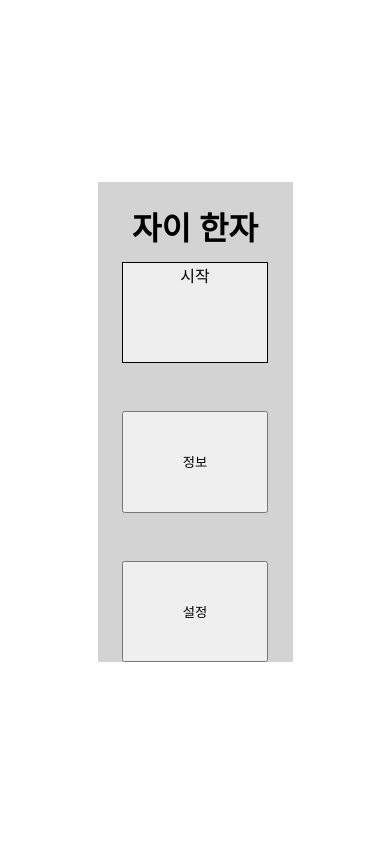
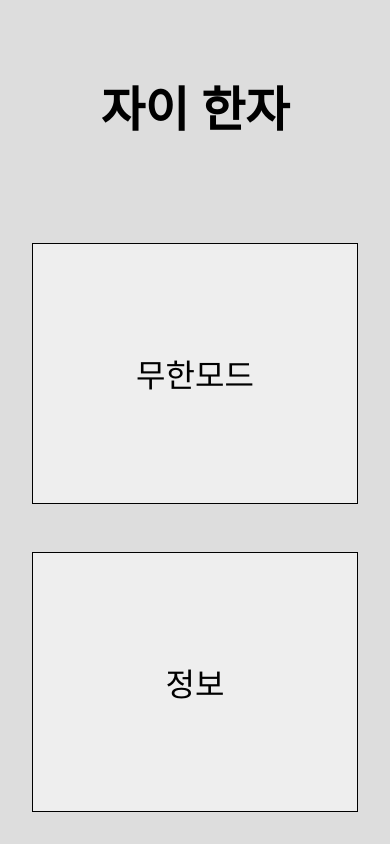
Before and after one commit to zyeworld/hanja, a plain HTML site: page docs/index.html in a window 390 px wide. Drawn offline with Linux system fonts and the light colour scheme.

Commit message:
Update main page

```diff
--- a/docs/index.html
+++ b/docs/index.html
@@ -9,17 +9,14 @@
 </head>
 <body>
     <div class="bg"></div>
-    <div class="content-container">
-        <div class="content">
-            <header>
-                <h1>자이 한자</h1>
-            </header>
-            <main>
-                <a class="start" href="./quiz/krdict/">시작</a>
-                <button>정보</button>
-                <button>설정</button>
-            </main>
-        </div>
-    </div>
+    <main>
+        <section class="game">
+            <header>자이 한자</header>
+            <div class="game-menu">
+                <a href="./quiz/krdict/">무한모드</a>
+                <a href="./info/">정보</a>
+            </div>
+        </section>
+    </main>
 </body>
 </html>
--- a/docs/quiz/krdict/style.css
+++ b/docs/quiz/krdict/style.css
@@ -9,7 +9,7 @@ main {
     padding: 3rem 0;
 }
 
-.quiz {
+.game {
     position: relative;
     width: 80%;
     max-width: 60rem;
@@ -56,19 +56,7 @@ main {
     padding: 1rem;
 }
 .config h3 { text-align: center; }
-.config button {
-    border: none;
-    border-radius: 0.5rem;
-    padding: 0.25rem 0.5rem;
-    font-size: 1rem;
-    color: black;
-    background-color: #ccc;
-}
-.config-close {
-    position: absolute;
-    right: 0.5rem;
-    top: 0.5rem;
-}
+
 /* Fieldset */
 .config fieldset { margin-bottom: 1rem; }
 .config legend { font-weight: bold; }
@@ -95,6 +83,7 @@ main {
     font-size: 1rem;
     color: black;
     background-color: #ccc;
+    cursor: pointer;
 }
 
 /* Text */
@@ -103,13 +92,13 @@ h1, h2, h3 {
     margin-block-end: 0;
 }
 /* Word */
-.quiz-word {
+.game-word {
     margin-top: 2rem;
     height: 5.5rem;
     text-align: center;
     font-size: 3rem;
 }
-.quiz-word mark {
+.game-word mark {
     font-weight: bold;
     border: none;
     border-radius: 0.5rem;
@@ -124,13 +113,13 @@ ruby:hover {
     text-shadow: 1px 1px 1px #0005;
 }
 /* Sentence */
-.quiz-sentence, .quiz-meaning {
+.game-sentence, .game-meaning {
     margin: 0 1rem;
     font-weight: normal;
     font-size: 2rem;
 }
 /* Flavor */
-.quiz-flavor {
+.game-flavor {
     margin: 0 1rem;
     text-align: right;
     font-style: italic;
@@ -153,18 +142,18 @@ footer button {
     cursor: pointer;
 }
 
-.quiz-btn-next {
+.game-btn-next {
     width: 100%;
     height: 30%;
     display: flex;
     justify-content: center;
 }
-.quiz-btn-next button {
+.game-btn-next button {
     width: 40%;
     margin: 0.25rem;
 }
 
-.quiz-btns {
+.game-btns {
     width: 100%;
     height: 70%;
 
@@ -172,30 +161,30 @@ footer button {
     grid-template-columns: repeat(2, 1fr);
     grid-template-rows: repeat(2, 1fr);
 }
-.quiz-btns button {
+.game-btns button {
     color: black;
     margin: 0.25rem;
 }
-.quiz-btns button:disabled {
+.game-btns button:disabled {
     background-color: #eee;
     color: black;
     cursor: default;
 }
-.quiz-btns button.selected:disabled { background-color: #faafaf; }
-.quiz-btns button.correct:disabled { background-color: #a1ebba; }
-.quiz-btns .big { font-size: 3rem; }
+.game-btns button.selected:disabled { background-color: #faafaf; }
+.game-btns button.correct:disabled { background-color: #a1ebba; }
+.game-btns .big { font-size: 3rem; }
 
 
 /* Responsive */
 @media screen and (max-width: 640px) {
     main { padding: 0; }
-    .quiz { width: 100%; }
-    .quiz-word {
+    .game { width: 100%; }
+    .game-word {
         font-size: 2.5rem;
         height: 4.5rem;
     }
-    .quiz-meaning, .quiz-sentence { font-size: 1.5rem; }
-    .quiz-flavor { font-size: 1.25rem; }
+    .game-meaning, .game-sentence { font-size: 1.5rem; }
+    .game-flavor { font-size: 1.25rem; }
     footer button { font-size: 6.5vw; }
     .combo-container {
         margin: 0.5rem;
@@ -204,20 +193,20 @@ footer button {
 }
 
 @media screen and (max-width: 360px) {
-    .quiz-word {
+    .game-word {
         font-size: 2rem;
         height: 3.5rem;
     }
-    .quiz-meaning, .quiz-sentence { font-size: 1.25rem; }
-    .quiz-flavor { font-size: 1rem; }
+    .game-meaning, .game-sentence { font-size: 1.25rem; }
+    .game-flavor { font-size: 1rem; }
     .config label { display: block; margin-bottom: 0.5rem; }
-    .quiz-btn-next { height: 20%; }
-    .quiz-btns {
+    .game-btn-next { height: 20%; }
+    .game-btns {
         height: 80%;
         grid-template-columns: 1fr;
         grid-template-rows: repeat(4, 1fr);
     }
-    .quiz-btns .big { font-size: 2rem; }
+    .game-btns .big { font-size: 2rem; }
     footer button {
         font-size: 1rem;
         font-size: calc(0.5rem + 6vw);
--- a/docs/style.css
+++ b/docs/style.css
@@ -3,39 +3,57 @@ html, body {
     padding: 0;
 }
 
-.content-container {
+main {
     position: absolute;
     inset: 0;
-    margin: 0;
 
+    display: flex;
+    flex-direction: column;
+    align-items: center;
+    padding: 3rem 0;
+}
+
+.game {
+    position: relative;
+    width: 80%;
+    max-width: 60rem;
+    height: 100%;
+    background-color: #ddd;
+}
+
+header {
+    height: 25%;
     display: flex;
     justify-content: center;
     align-items: center;
+    font-size: 4rem;
+    font-weight: bold;
 }
 
-.content {
+.game-menu {
+    height: 75%;
+    padding: 3rem;
+    box-sizing: border-box;
     display: grid;
-    grid-template-columns: 50vw;
-    grid-template-rows: 5rem 25rem;
-    background-color: lightgray;
+    gap: 3rem;
 }
 
-h1 {
-    text-align: center;
-}
-
-main {
-    margin: 0 12.5%;
-    display: grid;
-    grid-template-columns: 1fr;
-    grid-template-rows: repeat(3, 1fr);
-    grid-gap: 3rem;
-}
-
-.start {
+.game-menu a {
     border: 1px solid black;
-    text-align: center;
+    display: flex;
+    justify-content: center;
+    align-items: center;
+    font-size: 3rem;
     text-decoration: none;
     color: black;
     background-color: #eee;
 }
+
+/* Responsive */
+@media screen and (max-width: 640px) {
+    main { padding: 0; }
+    .game { width: 100%; }
+    header { font-size: 3rem; }
+    .game-menu { padding: 2rem; }
+    .game-menu a { font-size: 2rem; }
+}
```
Also changed, not shown: docs/info/index.html (added, +17 -0 lines), docs/quiz/krdict/index.html (+9 -10 lines), docs/quiz/krdict/script.js (+61 -22 lines).
